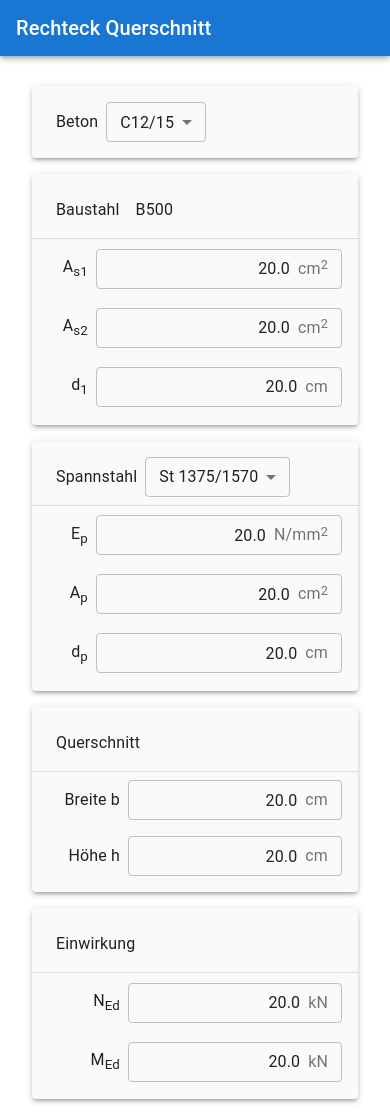
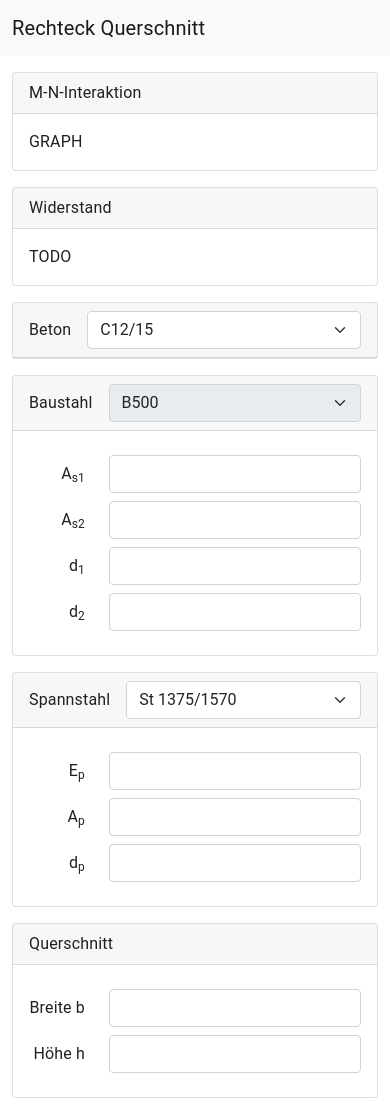
Before and after one commit to kurtlachmann/beton-interaktion, a React (Create React App) app: page /rechteck_qs in a window 390 px wide. Built offline with nearby package versions, Linux system fonts and the light colour scheme.

Commit message:
New UI prototype using Bootstrap
material-ui already showed signs of bad performance on mobile even with just a few components. Bootstrap seems to perform better so far.

```diff
--- a/package.json
+++ b/package.json
@@ -14,7 +14,9 @@
     "@types/node": "^16.11.30",
     "@types/react": "^18.0.8",
     "@types/react-dom": "^18.0.0",
+    "bootstrap": "^5.1.3",
     "react": "^18.0.0",
+    "react-bootstrap": "^2.3.1",
     "react-dom": "^18.0.0",
     "react-router-dom": "^6.3.0",
     "react-scripts": "5.0.1",
--- a/src/App.tsx
+++ b/src/App.tsx
@@ -4,6 +4,7 @@ import './App.css';
 import Home from './home/Home';
 import RechteckQS from './rechteck_qs/RechteckQS';
 import { Routes, Route } from 'react-router-dom';
+import 'bootstrap/dist/css/bootstrap.min.css';
 
 
 function App() {
--- a/src/rechteck_qs/RechteckQS.tsx
+++ b/src/rechteck_qs/RechteckQS.tsx
@@ -1,283 +1,73 @@
-import { jsx } from '@emotion/react'
-import { AppBar, Container, Divider, Grid, Input, InputAdornment, List, ListItem, Paper, Stack, styled, TextField, Toolbar, Typography } from '@mui/material';
-import Button from '@mui/material/Button';
-import React from 'react';
-import BetonSelector from './BetonSelector';
-import StahlSelector from './StahlSelector';
+import { Card, Col, Container, Dropdown, DropdownButton, Form, Navbar, Row } from 'react-bootstrap';
 
 
-const Label = styled(Typography)(({ theme }) => ({
-	padding: theme.spacing(1),
-	textAlign: 'right',
-}));
+function InputCard(props: any) {
+	return <Card style={{ marginTop: "1em", marginBottom: "0em" }}>
+		<Card.Header style={{ display: "flex", alignItems: "center" }}>
+			{props.header}
+			{props.options &&
+				<Form.Select style={{ marginLeft: "1em" }} disabled={props.options.length < 2} >
+					{props.options.map((option: string) => (
+						<option key={option} value={option}>{option}</option>
+					))}
+				</Form.Select>
+			}
+		</Card.Header>
+		{props.children && <Card.Body>{props.children}</Card.Body>}
+	</Card>
+}
+
+function Input(props: any) {
+	return <Row style={{ alignItems: "center", marginTop: "0.5em", marginBottom: "0.5em" }}>
+		<Col xs="auto" style={{ textAlign: "right", width: "5em" }}>{props.label}</Col>
+		<Col><Form.Control type="number"></Form.Control></Col>
+	</Row>
+}
 
 export default function RechteckQS() {
 	return <>
-		<AppBar>
-			<Toolbar>
-				<Typography variant="h6">
-					Rechteck Querschnitt
-				</Typography>
-			</Toolbar>
-		</AppBar>
-		<Container maxWidth="sm" style={{ marginTop: "70px" }}>
-			<List>
-				<ListItem>
-					<Paper elevation={3} style={{ backgroundColor: "#fafafa", width: "100%" }}>
-						<List>
-							<ListItem>
-								<Stack direction="row">
-									<Label>Beton</Label>
-									<BetonSelector />
-								</Stack>
-							</ListItem>
-						</List>
-					</Paper>
-				</ListItem>
+		<Navbar bg="light" expand="lg">
+			<Container>
+				<Navbar.Brand href="#home">Rechteck Querschnitt</Navbar.Brand>
+			</Container>
+		</Navbar>
 
-				<ListItem>
-					<Paper elevation={3} style={{ backgroundColor: "#fafafa", width: "100%" }}>
-						<List>
-							<ListItem>
-								<Stack direction="row">
-									<Label>Baustahl</Label>
-									<Label>B500</Label>
-								</Stack>
-							</ListItem>
-							<Divider />
-							<ListItem>
-								<Label style={{ minWidth: "3em" }}>A<sub>s1</sub></Label>
-								<TextField
-									defaultValue={"20.0"}
-									fullWidth={true}
-									size="small"
-									InputProps={{
-										inputProps: {
-											style: { textAlign: "right" }
-										},
-										endAdornment: <InputAdornment position="end">
-											<Typography>
-												cm
-											</Typography>
-											<Typography style={{ marginTop: "-0.5rem", fontSize: "0.8rem" }}>
-												2
-											</Typography>
-										</InputAdornment>
-									}}
-								/>
-							</ListItem>
-							<ListItem>
-								<Label style={{ minWidth: "3em" }}>A<sub>s2</sub></Label>
-								<TextField
-									defaultValue={"20.0"}
-									fullWidth={true}
-									size="small"
-									InputProps={{
-										inputProps: {
-											style: { textAlign: "right" }
-										},
-										endAdornment: <InputAdornment position="end">
-											<Typography>
-												cm
-											</Typography>
-											<Typography style={{ marginTop: "-0.5rem", fontSize: "0.8rem" }}>
-												2
-											</Typography>
-										</InputAdornment>
-									}}
-								/>
-							</ListItem>
-							<ListItem>
-								<Label style={{ minWidth: "3em" }}>d<sub>1</sub></Label>
-								<TextField
-									defaultValue={"20.0"}
-									fullWidth={true}
-									size="small"
-									InputProps={{
-										inputProps: {
-											style: { textAlign: "right" }
-										},
-										endAdornment: <InputAdornment position="end">
-											<Typography>
-												cm
-											</Typography>
-										</InputAdornment>
-									}}
-								/>
-							</ListItem>
-						</List>
-					</Paper>
-				</ListItem>
+		<Container style={{ marginBottom: "1em" }}>
+			<Row className="justify-content-md-center">
+				<Col xs={{ order: 2, span: 12 }} md={{ order: 1, span: 4 }} lg={{ order: 1, span: 3 }}>
 
-				<ListItem>
-					<Paper elevation={3} style={{ backgroundColor: "#fafafa", width: "100%" }}>
-						<List>
-							<ListItem>
-								<Stack direction="row">
-									<Label>Spannstahl</Label>
-									<StahlSelector />
-								</Stack>
-							</ListItem>
-							<Divider />
-							<ListItem>
-								<Label style={{ minWidth: "3em" }}>E<sub>p</sub></Label>
-								<TextField
-									defaultValue={"20.0"}
-									fullWidth={true}
-									size="small"
-									InputProps={{
-										inputProps: {
-											style: { textAlign: "right" }
-										},
-										endAdornment: <InputAdornment position="end">
-											<Typography>
-												N/mm
-											</Typography>
-											<Typography style={{ marginTop: "-0.5rem", fontSize: "0.8rem" }}>
-												2
-											</Typography>
-										</InputAdornment>
-									}}
-								/>
-							</ListItem>
-							<ListItem>
-								<Label style={{ minWidth: "3em" }}>A<sub>p</sub></Label>
-								<TextField
-									defaultValue={"20.0"}
-									fullWidth={true}
-									size="small"
-									InputProps={{
-										inputProps: {
-											style: { textAlign: "right" }
-										},
-										endAdornment: <InputAdornment position="end">
-											<Typography>
-												cm
-											</Typography>
-											<Typography style={{ marginTop: "-0.5rem", fontSize: "0.8rem" }}>
-												2
-											</Typography>
-										</InputAdornment>
-									}}
-								/>
-							</ListItem>
-							<ListItem>
-								<Label style={{ minWidth: "3em" }}>d<sub>p</sub></Label>
-								<TextField
-									defaultValue={"20.0"}
-									fullWidth={true}
-									size="small"
-									InputProps={{
-										inputProps: {
-											style: { textAlign: "right" }
-										},
-										endAdornment: <InputAdornment position="end">
-											<Typography>
-												cm
-											</Typography>
-										</InputAdornment>
-									}}
-								/>
-							</ListItem>
-						</List>
-					</Paper>
-				</ListItem>
+					<InputCard header="Beton" options={["C12/15", "C15/20", "C20/25", "C25/30", "C30/37"]} />
 
-				<ListItem>
-					<Paper elevation={3} style={{ backgroundColor: "#fafafa", width: "100%" }}>
-						<List>
-							<ListItem>
-								<Label>Querschnitt</Label>
-							</ListItem>
-							<Divider />
-							<ListItem>
-								<Label style={{ minWidth: "5em" }}>Breite b</Label>
-								<TextField
-									defaultValue={"20.0"}
-									fullWidth={true}
-									size="small"
-									InputProps={{
-										inputProps: {
-											style: { textAlign: "right" }
-										},
-										endAdornment: <InputAdornment position="end">
-											<Typography>
-												cm
-											</Typography>
-										</InputAdornment>
-									}}
-								/>
-							</ListItem>
-							<ListItem>
-								<Label style={{ minWidth: "5em" }}>Höhe h</Label>
-								<TextField
-									defaultValue={"20.0"}
-									fullWidth={true}
-									size="small"
-									InputProps={{
-										inputProps: {
-											style: { textAlign: "right" }
-										},
-										endAdornment: <InputAdornment position="end">
-											<Typography>
-												cm
-											</Typography>
-										</InputAdornment>
-									}}
-								/>
-							</ListItem>
-						</List>
-					</Paper>
-				</ListItem>
+					<InputCard header="Baustahl" options={["B500"]}>
+						<Input label={<>A<sub>s1</sub></>} />
+						<Input label={<>A<sub>s2</sub></>} />
+						<Input label={<>d<sub>1</sub></>} />
+						<Input label={<>d<sub>2</sub></>} />
+					</InputCard>
 
-				<ListItem>
-					<Paper elevation={3} style={{ backgroundColor: "#fafafa", width: "100%" }}>
-						<List>
-							<ListItem>
-								<Label>Einwirkung</Label>
-							</ListItem>
-							<Divider />
-							<ListItem>
-								<Label style={{ minWidth: "5em" }}>N<sub>Ed</sub></Label>
-								<TextField
-									defaultValue={"20.0"}
-									fullWidth={true}
-									size="small"
-									InputProps={{
-										inputProps: {
-											style: { textAlign: "right" }
-										},
-										endAdornment: <InputAdornment position="end">
-											<Typography>
-												kN
-											</Typography>
-										</InputAdornment>
-									}}
-								/>
-							</ListItem>
-							<ListItem>
-								<Label style={{ minWidth: "5em" }}>M<sub>Ed</sub></Label>
-								<TextField
-									defaultValue={"20.0"}
-									fullWidth={true}
-									size="small"
-									InputProps={{
-										inputProps: {
-											style: { textAlign: "right" }
-										},
-										endAdornment: <InputAdornment position="end">
-											<Typography>
-												kN
-											</Typography>
-										</InputAdornment>
-									}}
-								/>
-							</ListItem>
-						</List>
-					</Paper>
-				</ListItem>
-			</List>
+					<InputCard header="Spannstahl" options={["St 1375/1570", "St 1470/1670", "St 1570/1770", "St 1660/1860"]}>
+						<Input label={<>E<sub>p</sub></>} />
+						<Input label={<>A<sub>p</sub></>} />
+						<Input label={<>d<sub>p</sub></>} />
+					</InputCard>
 
+					<InputCard header="Querschnitt">
+						<Input label="Breite b" />
+						<Input label="Höhe h" />
+
+					</InputCard>
+
+				</Col>
+				<Col xs={{ order: 1, span: 12 }} md={{ order: 2, span: 8 }} lg={{ order: 2, span: 9 }}>
+
+					<InputCard header="M-N-Interaktion">GRAPH</InputCard>
+
+
+
+					<InputCard header="Widerstand">TODO</InputCard>
+
+				</Col>
+			</Row>
 		</Container>
 	</>
 }
```
Also changed, not shown: 1 other file (tests, documents, lock files or other folders).
